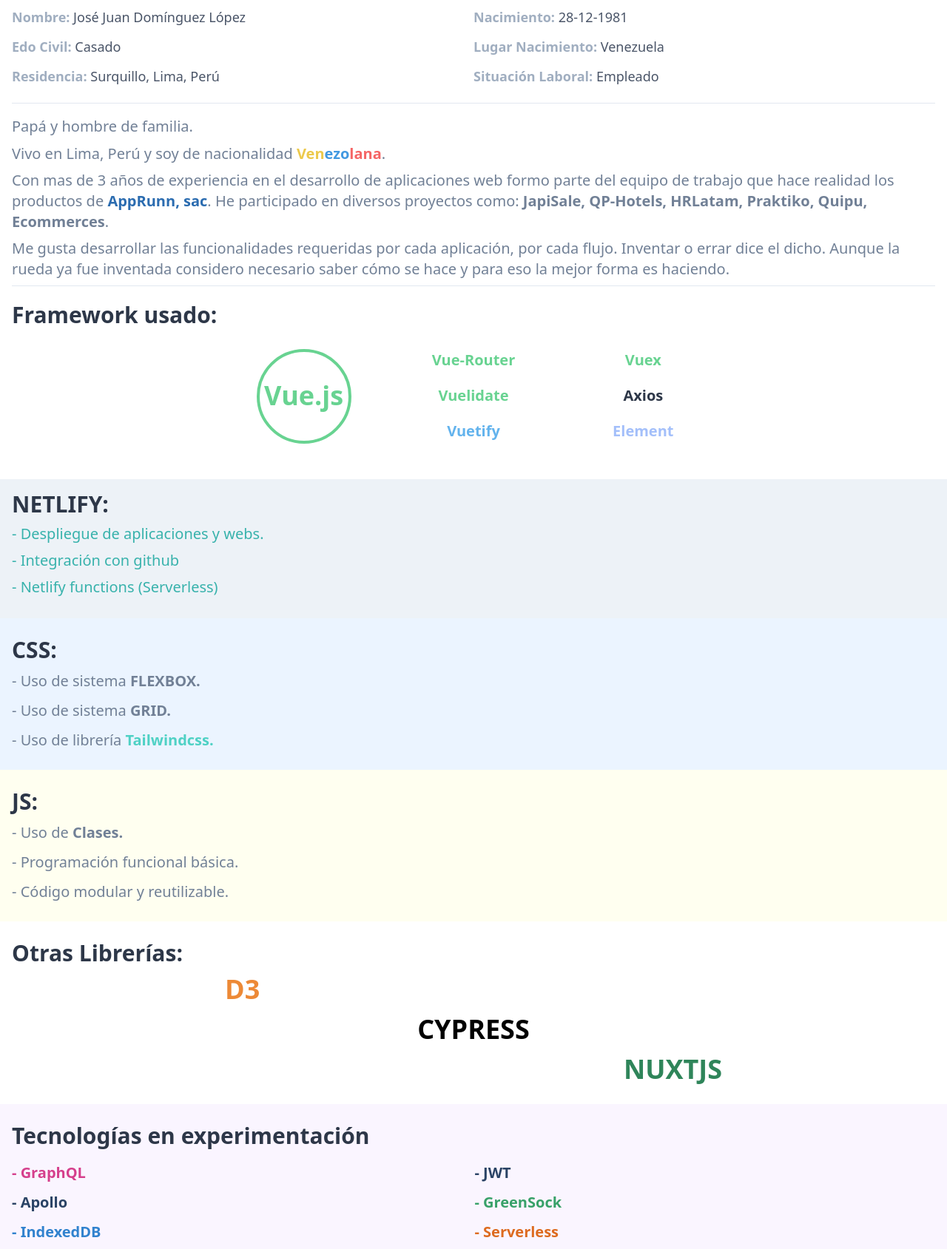
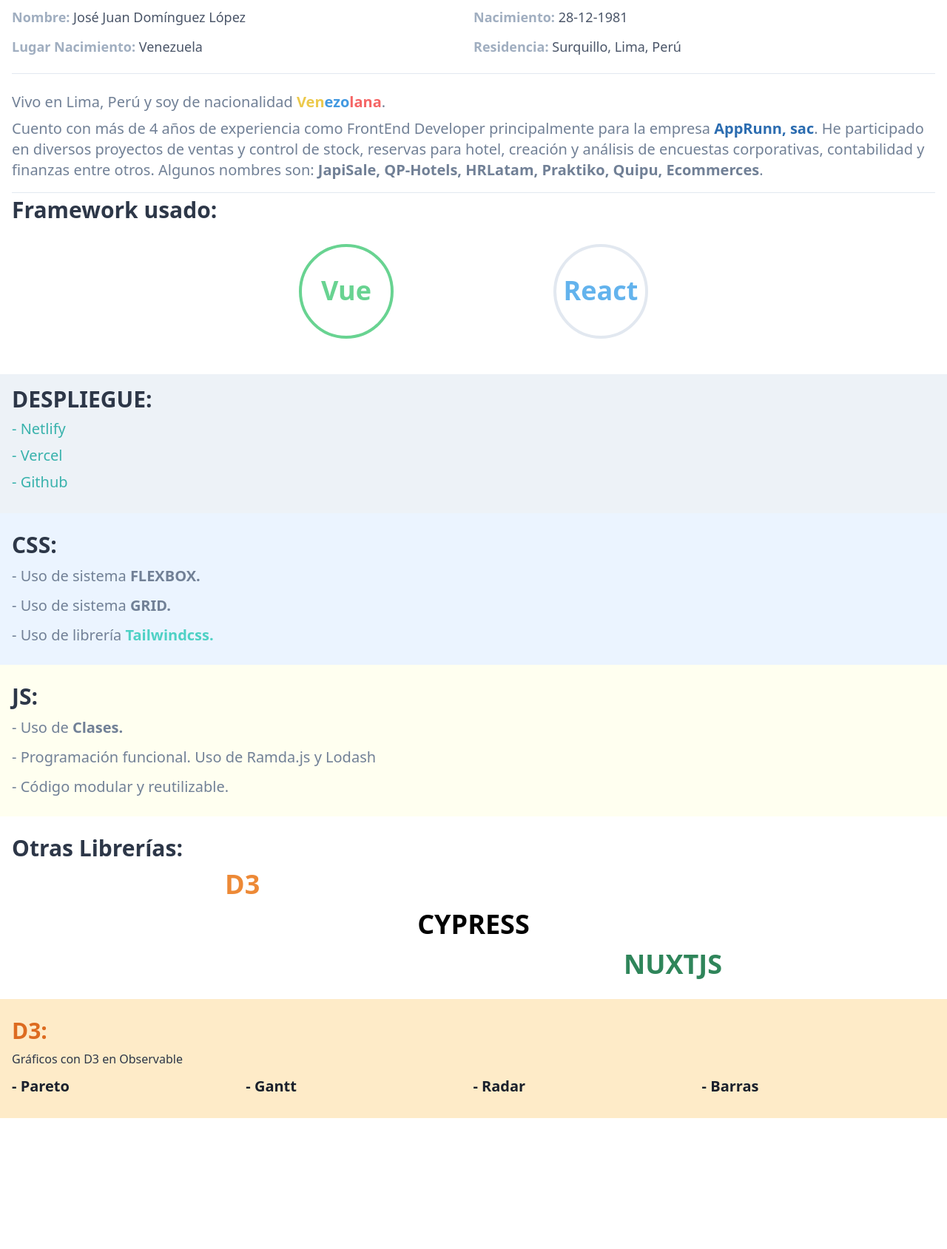
Before and after one commit to JoseJuan81/cv, a website: page index.html in a window 1280 px wide. Shown: the part 262-1951 px from the top of the page at 74% size. After the commit the page ends 1814 px from the top, so only its background shows below. Drawn offline with Linux system fonts and the light colour scheme.

Commit message:
Update index.html

```diff
--- a/index.html
+++ b/index.html
@@ -104,72 +104,49 @@
                         Nacimiento: <span class="text-gray-700 font-normal">28-12-1981</span>
                     </label>
                     <label>
-                        Edo Civil: <span class="text-gray-700 font-normal">Casado</span>
-                    </label>
-                    <label>
                         Lugar Nacimiento: <span class="text-gray-700 font-normal">Venezuela</span>
                     </label>
                     <label>
                         Residencia: <span class="text-gray-700 font-normal">Surquillo, Lima, Perú</span>
                     </label>
-                    <label>
-                        Situación Laboral: <span class="text-gray-700 font-normal">Empleado</span>
-                    </label>
                 </div>
-                <div class="mx-4 mb-4 pt-4 text-gray-600 text-lg md:text-xl border-gray-300 border-b">
-                    <p>Papá y hombre de familia.</p>
+                <div class="mx-4 pb-4 pt-4 text-gray-600 text-lg md:text-xl border-gray-300 border-b">
                     <p class="leading-7 my-2">Vivo en Lima, Perú y soy de nacionalidad <span class="text-yellow-500 font-bold">Ven</span><span class="text-blue-500 font-bold">ezo</span><span class="text-red-500 font-bold">lana</span>.</p>
-                    <p class="leading-7">Con mas de 3 años de experiencia en el desarrollo de aplicaciones web
-                    formo parte del equipo de trabajo que hace realidad los productos de <a href="https://apprunn.com/" class="text-blue-700 font-bold">AppRunn, sac</a>.
-                    He participado en diversos proyectos como: <span class="font-bold">JapiSale, QP-Hotels, HRLatam, Praktiko, Quipu, Ecommerces</span>.</p>
-                    <p class="leading-7 my-2">
-                        Me gusta desarrollar las funcionalidades requeridas por cada aplicación, por cada flujo. Inventar o errar dice el dicho.
-                        Aunque la rueda ya fue inventada considero necesario saber cómo se hace y para eso la mejor forma es haciendo.
-                    </p>
+                    <p class="leading-7">Cuento con más de 4 años de experiencia como FrontEnd Developer principalmente para la empresa
+                    <a href="https://apprunn.com/" class="text-blue-700 font-bold">AppRunn, sac</a>.
+                    He participado en diversos proyectos de ventas y control de stock, reservas para hotel, creación y análisis de encuestas corporativas, contabilidad y finanzas entre otros.
+                    Algunos nombres son: <span class="font-bold">JapiSale, QP-Hotels, HRLatam, Praktiko, Quipu, Ecommerces</span>.</p>
+
                 </div>
                 <div class="mb-12 mx-4">
                     <h3 class="font-bold text-2xl md:text-3xl text-left mb-6">Framework usado:</h3>
-                    <ul
-                        class="
+                    <ul class="
                             max-w-2xl
                             mx-auto text-xl
                             grid grid-cols-2 grid-rows-6 gap-4
-                            md:grid-cols-3 md:grid-rows-3 md:grid-flow-row
+                            md:grid-cols-2 md:grid-rows-3 md:grid-flow-row
                     ">
-                        <li
-                            class="
+                        <li class="
                                 row-span-6 md:row-span-3
                                 text-center flex justify-center items-center
-                            "
-                        >
-                            <a href="https://vuejs.org/" target="_blank" class="h-32 w-32 rounded-full border-4 border-green-400 text-green-400 text-4xl font-bold py-8">Vue.js</a>
-                        </li>
-                        <li class="text-center">
-                            <a href="https://router.vuejs.org/" target="_blank" class="font-bold text-green-400">Vue-Router</a>
-                        </li>
-                        <li class="text-center">
-                            <a href="https://vuex.vuejs.org/" target="_blank" class="font-bold text-green-400">Vuex</a>
-                        </li>
-                        <li class="text-center">
-                            <a href="https://vuelidate.js.org/" target="_blank" class="font-bold text-green-400">Vuelidate</a>
-                        </li>
-                        <li class="text-center">
-                            <a href="https://vuelidate.js.org/" target="_blank" class="font-bold">Axios</a>
-                        </li>
-                        <li class="text-center">
-                            <a href="https://v15.vuetifyjs.com/es-MX/" target="_blank" class="font-bold text-blue-400">Vuetify</a>
-                        </li>
-                        <li class="text-center">
-                            <a href="https://element.eleme.io/#/es" target="_blank" class="font-bold text-indigo-300">Element</a>
+                            ">
+                            <span class="h-32 w-32 rounded-full border-4 border-green-400 text-green-400 text-4xl font-bold py-8">Vue</span>
+                        </li><li class="
+                                row-span-6 md:row-span-3
+                                text-center flex justify-center items-center
+                            ">
+                            <span class="h-32 w-32 rounded-full border-4 border-blue-400 text-blue-400 text-4xl font-bold py-8">React</span>
                         </li>
                     </ul>
                 </div>
+
                 <div class="py-5 px-4 bg-gray-200 leading-7" id="netlify">
-                    <a href="https://www.netlify.com/" target="_blank" class="font-bold text-2xl md:text-3xl">NETLIFY:</a>
-                    <h4 class="text-teal-500 my-2">- Despliegue de aplicaciones y webs.</h4>
-                    <h4 class="text-teal-500 my-2">- Integración con github</h4>
-                    <h4 class="text-teal-500 my-2">- Netlify functions (Serverless)</h4>
+                    <a href="https://www.netlify.com/" target="_blank" class="font-bold text-2xl md:text-3xl">DESPLIEGUE:</a>
+                    <h4 class="text-teal-500 my-2">- Netlify</h4>
+                    <h4 class="text-teal-500 my-2">- Vercel</h4>
+                    <h4 class="text-teal-500 my-2">- Github</h4>
                 </div>
+
                 <div class="py-5 px-4 bg-indigo-100" id="css">
                     <h3 class="font-bold text-2xl md:text-3xl">CSS:</h3>
                     <ul class="text-gray-600 leading-10">
@@ -184,57 +161,25 @@
                     <h3 class="font-bold text-2xl md:text-3xl">JS:</h3>
                     <ul class="text-gray-600 leading-10">
                         <li>- Uso de <b>Clases.</b></li>
-                        <li>- Programación funcional básica.</li>
+                        <li>- Programación funcional. Uso de Ramda.js y Lodash</li>
                         <li>- Código modular y reutilizable.</li>
                     </ul>
                 </div>
                 <div class="py-5 px-4">
                     <h3 class="font-bold text-2xl md:text-3xl">Otras Librerías:</h3>
                     <div class="max-w-2xl mx-auto flex flex-col">
-                        <a
-                            href="https://d3js.org/"
-                            target="_blank"
-                        ><b class="text-orange-500 text-4xl">D3</b></a>
-                        <a
-                            id="cypress"
-                            href="https://docs.cypress.io/"
+                        <div
+                        ><b class="text-orange-500 text-4xl">D3</b></div>
+                        <div
                             class="self-center"
-                            target="_blank"
-                        ><b class="text-black text-4xl">CYPRESS</b></h4>
-                        <a
-                            id="nuxt"
-                            href="https://nuxtjs.org/"
+                        ><b class="text-black text-4xl">CYPRESS</b></div>
+                        <div
                             class="self-end"
-                            target="_blank"
-                        ><b class="text-green-700 text-4xl">NUXTJS</b></a>
+                        ><b class="text-green-700 text-4xl">NUXTJS</b></div>
                     </div>
                 </div>
-                <div class="py-5 px-4 bg-purple-100" id="otras">
-                    <h3 class="font-bold text-2xl md:text-3xl mb-2">Tecnologías en experimentación</h3>
-                    <ul class="text-gray-600 md:grid md:grid-flow-col md:grid-rows-3 leading-10">
-                        <li><a id="graphql" href="https://graphql.org/" target="_blank" class="text-pink-600 font-bold">- GraphQL</a></li>
-                        <li><a id="apollo" href="https://www.apollographql.com/" target="_blank" class="text-blue-900 font-bold">- Apollo</a></li>
-                        <li><a id="indexedDB" href="https://w3c.github.io/IndexedDB/#introduction" target="_blank" class="text-blue-600 font-bold">- IndexedDB</a></li>
-                        <li><a id="jwt" href="https://jwt.io/" target="_blank" class="text-blue-900 font-bold">- JWT</a></li>
-                        <li><a id="greensock" href="https://greensock.com/" target="_blank" class="text-green-600 font-bold">- GreenSock</a></li>
-                        <li class="text-orange-600 font-bold">- Serverless</a></li>
-                    </ul>
-                </div>
-                <div class="py-5 px-4 bg-gray-900" id="npm">
-                    <h3 class="font-bold text-2xl md:text-3xl text-white">NPM:</h3>
-                    <small class="text-gray-400">Librerías y/o componentes creados en npm</small>
-                    <ul class="leading-10 text-gray-400 font-bold md:grid md:grid-rows-4 md:grid-cols-3">
-                        <li class="capitalize">- <a href="https://www.npmjs.com/package/functionallibrary">functionallibrary</a></li>
-                        <li class="capitalize">- <a href="https://www.npmjs.com/package/responsive-table-dl">responsive-table-dl</a></li>
-                        <li class="capitalize">- <a href="https://www.npmjs.com/package/user-profile-layout">user-profile-layout</a></li>
-                        <li class="capitalize">- <a href="https://www.npmjs.com/package/multiselect-dl">multiselect-dl</a></li>
-                        <li class="capitalize">- <a href="https://www.npmjs.com/package/vue-touch-card-dl">vue-touch-card-dl</a></li>
-                        <li class="capitalize">- <a href="https://www.npmjs.com/package/kanban-board-dl">kanban-board-dl</a></li>
-                        <li class="capitalize">- <a href="https://www.npmjs.com/package/tree-nodes-dl">tree-nodes-dl</a></li>
-                        <li class="capitalize">- <a href="https://www.npmjs.com/package/bread-crumbs-dl">bread-crumbs-dl</a></li>
-                        <li class="capitalize">- <a href="https://www.npmjs.com/package/dl-notificator">dl-notificator</a></li>
-                    </ul>
-                </div>
+
+
                 <div class="py-5 px-4 bg-orange-200" id="d3">
                     <a href="https://observablehq.com/@josejuan81" target="_blank" class="font-bold text-2xl md:text-3xl block text-orange-600">D3:</a>
                     <small>Gráficos con D3 en Observable</small>
```
